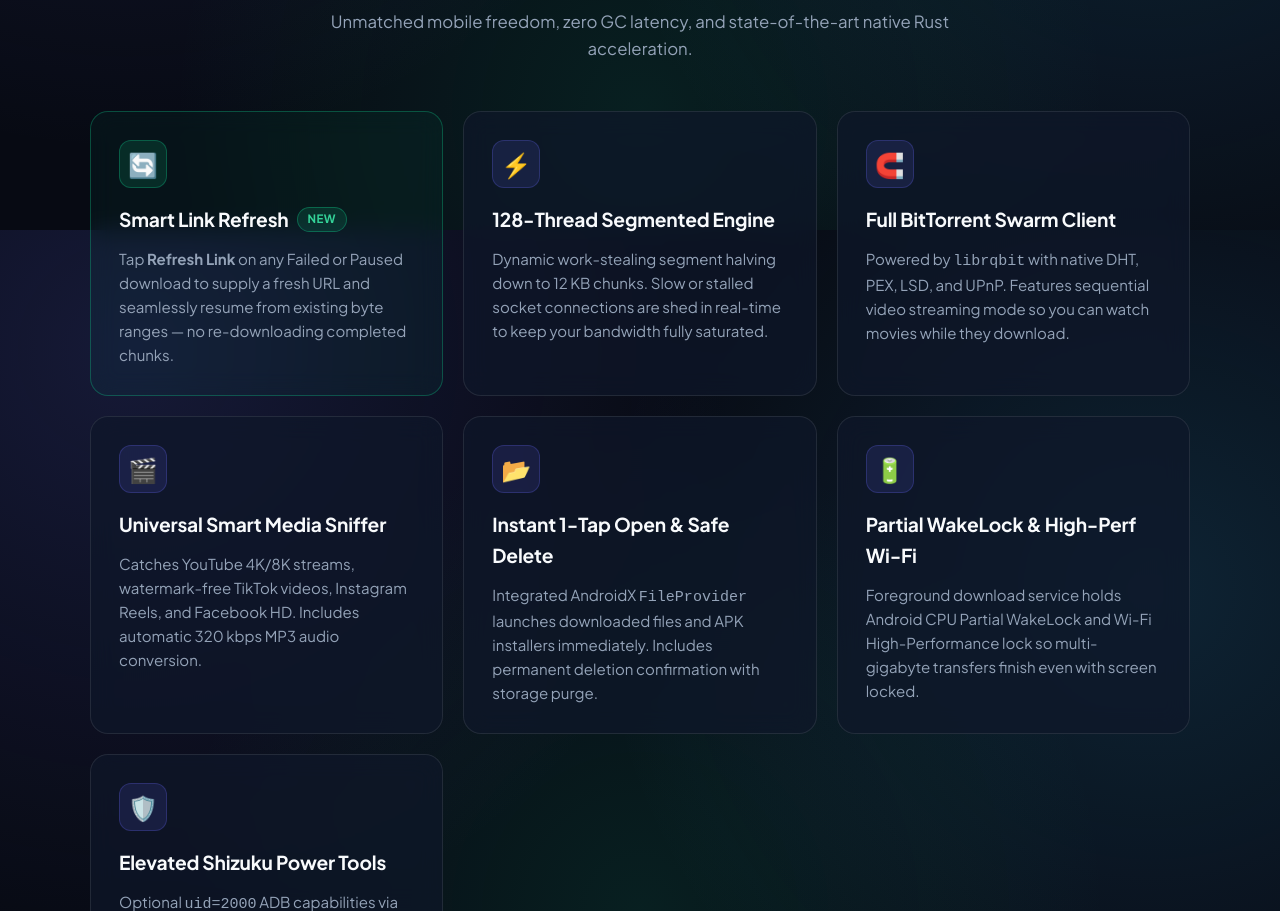
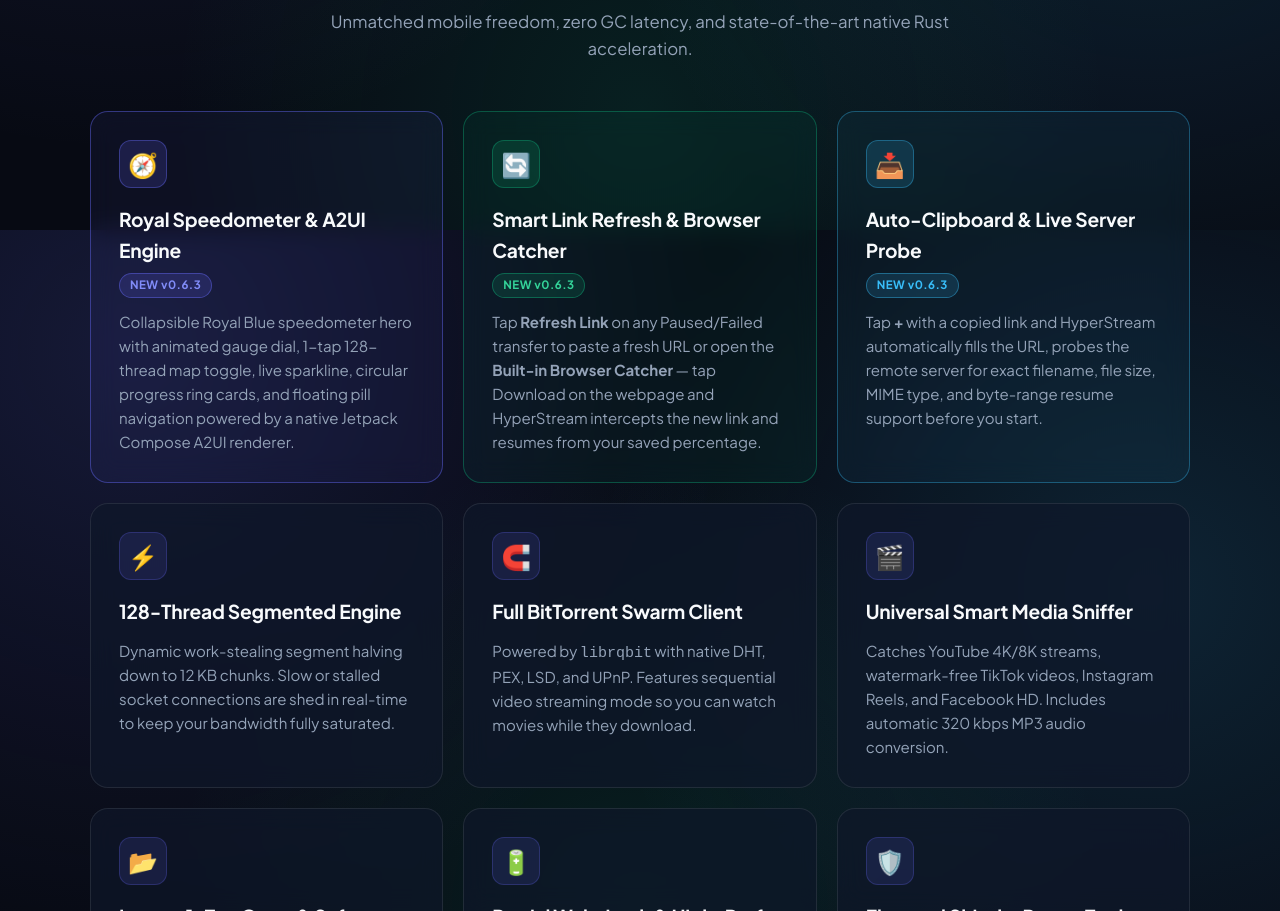
Before and after one commit to djsusmith/hyperstream-android, a plain HTML site: page docs/index.html in a window 1280 px wide. Shown: the part 1370-2281 px from the top of the page. Drawn offline with Linux system fonts and the light colour scheme; no server answers.

Commit message:
docs(website,readme): showcase v0.6.3 Royal Speedometer UI, auto-clipboard server probe, and browser link catcher

```diff
--- a/docs/index.html
+++ b/docs/index.html
@@ -874,10 +874,22 @@
       <p class="section-sub">Unmatched mobile freedom, zero GC latency, and state-of-the-art native Rust acceleration.</p>
 
       <div class="features-grid">
+        <div class="feature-card" style="border-color: rgba(99, 102, 241, 0.45); background: rgba(99, 102, 241, 0.07);">
+          <div class="feature-icon" style="background: rgba(99, 102, 241, 0.18); border-color: rgba(99, 102, 241, 0.4);">🧭</div>
+          <h3 style="display:flex;align-items:center;gap:8px;flex-wrap:wrap;">Royal Speedometer &amp; A2UI Engine <span style="font-size:0.72rem;font-weight:700;padding:2px 10px;border-radius:999px;background:rgba(99,102,241,0.18);border:1px solid rgba(99,102,241,0.45);color:#818cf8;letter-spacing:0.04em;">NEW v0.6.3</span></h3>
+          <p>Collapsible Royal Blue speedometer hero with animated gauge dial, 1-tap 128-thread map toggle, live sparkline, circular progress ring cards, and floating pill navigation powered by a native Jetpack Compose A2UI renderer.</p>
+        </div>
+
         <div class="feature-card" style="border-color: rgba(16, 185, 129, 0.35); background: rgba(16, 185, 129, 0.05);">
           <div class="feature-icon" style="background: rgba(16, 185, 129, 0.15); border-color: rgba(16, 185, 129, 0.35);">🔄</div>
-          <h3 style="display:flex;align-items:center;gap:8px;">Smart Link Refresh <span style="font-size:0.72rem;font-weight:700;padding:2px 10px;border-radius:999px;background:rgba(16,185,129,0.15);border:1px solid rgba(16,185,129,0.4);color:#34d399;letter-spacing:0.04em;">NEW</span></h3>
-          <p>Tap <strong>Refresh Link</strong> on any Failed or Paused download to supply a fresh URL and seamlessly resume from existing byte ranges — no re-downloading completed chunks.</p>
+          <h3 style="display:flex;align-items:center;gap:8px;flex-wrap:wrap;">Smart Link Refresh &amp; Browser Catcher <span style="font-size:0.72rem;font-weight:700;padding:2px 10px;border-radius:999px;background:rgba(16,185,129,0.15);border:1px solid rgba(16,185,129,0.4);color:#34d399;letter-spacing:0.04em;">NEW v0.6.3</span></h3>
+          <p>Tap <strong>Refresh Link</strong> on any Paused/Failed transfer to paste a fresh URL or open the <strong>Built-in Browser Catcher</strong> — tap Download on the webpage and HyperStream intercepts the new link and resumes from your saved percentage.</p>
+        </div>
+
+        <div class="feature-card" style="border-color: rgba(56, 189, 248, 0.35); background: rgba(56, 189, 248, 0.05);">
+          <div class="feature-icon" style="background: rgba(56, 189, 248, 0.15); border-color: rgba(56, 189, 248, 0.35);">📥</div>
+          <h3 style="display:flex;align-items:center;gap:8px;flex-wrap:wrap;">Auto-Clipboard &amp; Live Server Probe <span style="font-size:0.72rem;font-weight:700;padding:2px 10px;border-radius:999px;background:rgba(56,189,248,0.15);border:1px solid rgba(56,189,248,0.4);color:#38bdf8;letter-spacing:0.04em;">NEW v0.6.3</span></h3>
+          <p>Tap <strong>+</strong> with a copied link and HyperStream automatically fills the URL, probes the remote server for exact filename, file size, MIME type, and byte-range resume support before you start.</p>
         </div>
 
         <div class="feature-card">
```
Also changed, not shown: 1 other file.
